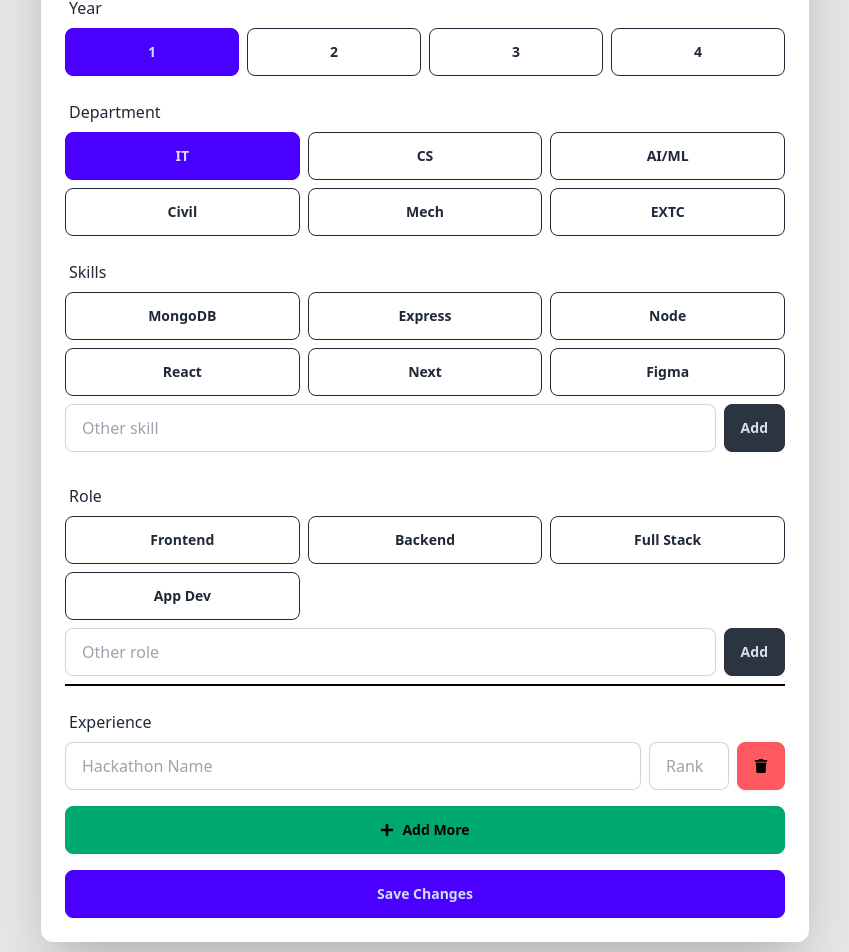
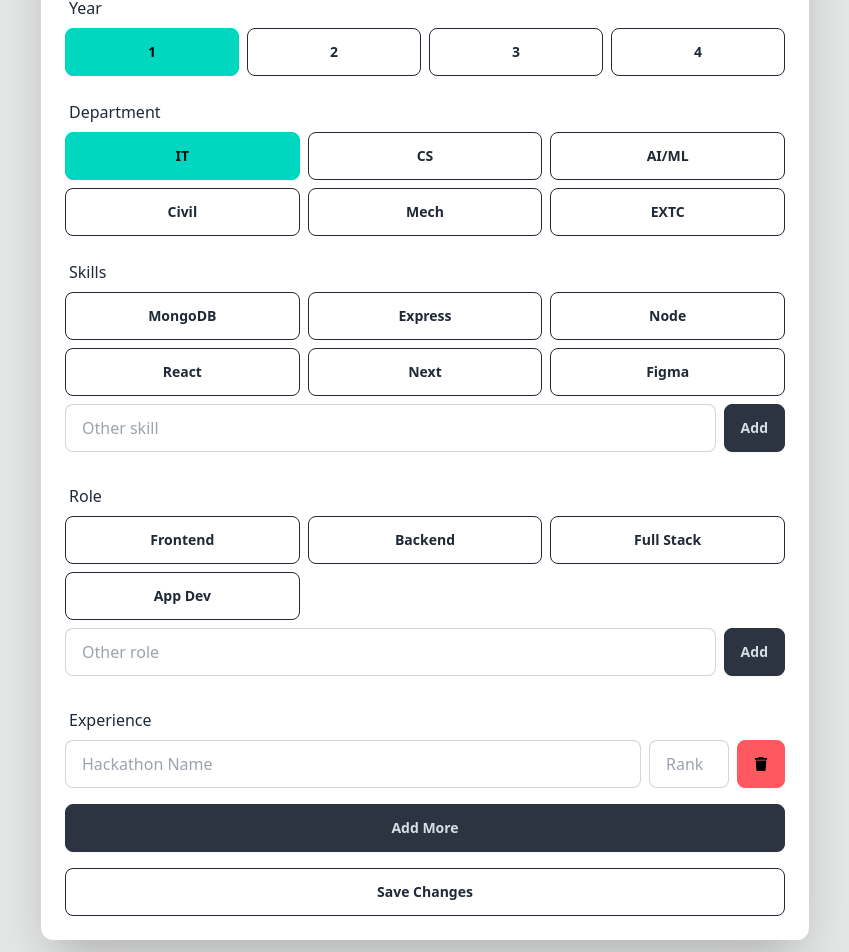
Before and after one commit to tms04/HackMate, a React (Vite) app in the folder clients/: page /userdetails in a window 1280 px wide. Shown: the part 260-1212 px from the top of the page, without its empty margins (215-1064 px from the left). Built offline with nearby package versions, Linux system fonts and the light colour scheme.

Commit message:
Enhanced Profile page

```diff
--- a/clients/src/pages/ProfileForm.jsx
+++ b/clients/src/pages/ProfileForm.jsx
@@ -1,6 +1,13 @@
 /* eslint-disable no-unused-vars */
 import { useState } from "react";
-import { FaPlus, FaTrash, FaTimes, FaUpload, FaUser } from "react-icons/fa";
+import {
+  FaPlus,
+  FaTrash,
+  FaTimes,
+  FaUpload,
+  FaUser,
+  FaMinus,
+} from "react-icons/fa";
 
 const ProfileForm = () => {
   const [year, setYear] = useState(1);
@@ -20,15 +27,17 @@ const ProfileForm = () => {
   const roleOptions = ["Frontend", "Backend", "Full Stack", "App Dev"];
 
   const handleSelection = (item, setFunction, state) => {
-    setFunction(state.includes(item) ? state.filter(i => i !== item) : [...state, item]);
+    setFunction(
+      state.includes(item) ? state.filter((i) => i !== item) : [...state, item]
+    );
   };
 
   const handleRemoveSkill = (skill) => {
-    setSkills(skills.filter(s => s !== skill));
+    setSkills(skills.filter((s) => s !== skill));
   };
 
   const handleRemoveRole = (role) => {
-    setRoles(roles.filter(r => r !== role));
+    setRoles(roles.filter((r) => r !== role));
   };
 
   const handleAddExperience = () => {
@@ -57,34 +66,45 @@ const ProfileForm = () => {
   return (
     <div className="min-h-screen w-full bg-base-300 flex justify-center items-center p-6">
       <div className="card bg-base-100 w-full max-w-3xl shadow-2xl p-6 rounded-xl">
-        <h1 className="text-3xl font-bold text-center mb-6">Complete Your Profile</h1>
-
-
-
-
+        <h1 className="text-3xl font-bold text-center mb-6">
+          Complete Your Profile
+        </h1>
 
         {/* Profile Picture Upload */}
         <div className="flex flex-col items-center mb-4">
           <label className="avatar cursor-pointer w-24 h-24 border rounded-full overflow-hidden flex items-center justify-center">
             {profilePic ? (
-      <img src={profilePic} alt="Profile" className="w-full h-full object-cover" />
+              <img
+                src={profilePic}
+                alt="Profile"
+                className="w-full h-full object-cover"
+              />
             ) : (
               <FaUser size={48} />
             )}
-    <input type="file" className="hidden" onChange={handleProfilePicUpload} />
+            <input
+              type="file"
+              className="hidden"
+              onChange={handleProfilePicUpload}
+            />
           </label>
           <p className="text-sm text-gray-500 mt-2">Profile Picture</p>
         </div>
 
         <form className="space-y-4">
-
-
           {/* Year Selection */}
           <div className="form-control">
             <label className="label">Year</label>
             <div className="grid grid-cols-2 sm:grid-cols-4 gap-2">
-              {years.map(y => (
-                <button key={y} type="button" className={`btn w-full ${year === y ? "btn-primary" : "btn-outline"}`} onClick={() => setYear(y)}>
+              {years.map((y) => (
+                <button
+                  key={y}
+                  type="button"
+                  className={`btn w-full ${
+                    year === y ? "btn-accent" : "btn-outline"
+                  }`}
+                  onClick={() => setYear(y)}
+                >
                   {y}
                 </button>
               ))}
@@ -95,8 +115,15 @@ const ProfileForm = () => {
           <div className="form-control">
             <label className="label">Department</label>
             <div className="grid grid-cols-2 sm:grid-cols-3 gap-2">
-              {departments.map(dept => (
-                <button key={dept} type="button" className={`btn w-full ${department === dept ? "btn-primary" : "btn-outline"}`} onClick={() => setDepartment(dept)}>
+              {departments.map((dept) => (
+                <button
+                  key={dept}
+                  type="button"
+                  className={`btn w-full ${
+                    department === dept ? "btn-accent" : "btn-outline"
+                  }`}
+                  onClick={() => setDepartment(dept)}
+                >
                   {dept}
                 </button>
               ))}
@@ -107,54 +134,133 @@ const ProfileForm = () => {
           <div className="form-control">
             <label className="label">Skills</label>
             <div className="grid grid-cols-2 sm:grid-cols-3 gap-2">
-              {skillOptions.map(skill => (
-                <button key={skill} type="button" className={`btn w-full ${skills.includes(skill) ? "btn-accent" : "btn-outline"}`} onClick={() => handleSelection(skill, setSkills, skills)}>
+              {skillOptions.map((skill) => (
+                <button
+                  key={skill}
+                  type="button"
+                  className={`btn w-full ${
+                    skills.includes(skill) ? "btn-accent" : "btn-outline"
+                  }`}
+                  onClick={() => handleSelection(skill, setSkills, skills)}
+                >
                   {skill}
                 </button>
               ))}
             </div>
             <div className="mt-2 flex gap-2">
-              <input type="text" placeholder="Other skill" className="input input-bordered flex-grow" value={customSkill} onChange={(e) => setCustomSkill(e.target.value)} />
-              <button type="button" className="btn btn-neutral" onClick={() => { if (customSkill.trim()) { setSkills([...skills, customSkill]); setCustomSkill(""); } }}>
+              <input
+                type="text"
+                placeholder="Other skill"
+                className="input input-bordered flex-grow"
+                value={customSkill}
+                onChange={(e) => setCustomSkill(e.target.value)}
+              />
+              <button
+                type="button"
+                className="btn btn-neutral"
+                onClick={() => {
+                  if (customSkill.trim()) {
+                    setSkills([...skills, customSkill]);
+                    setCustomSkill("");
+                  }
+                }}
+              >
                 Add
               </button>
             </div>
-            <div className="mt-2">
+
+            <div className="mt-2 flex flex-wrap gap-2">
+              {skills.map((skill, index) => (
+                <span
+                  key={index}
+                  className="badge badge-neutral flex justify-between items-center gap-1 px-2 py-4 cursor-pointer"
+                  onClick={() => handleRemoveSkill(skill)}
+
+                >
+                  {skill}
+                  {/* <button
+                    type="button"
+                    className="btn btn-error btn-circle btn-xs p-1"
+                    onClick={() => handleRemoveSkill(skill)}
+                  >
+                    <FaMinus size={10} />
+                  </button> */}
+                </span>
+              ))}
+            </div>
+          </div>
+
+            {/* <div className="mt-2">
               {skills.map((skill, index) => (
                 <div key={index} className="flex gap-2 mb-2">
-                  <span className="badge badge-accent">{skill}</span>
-                  <button type="button" className="btn btn-error btn-sm" onClick={() => handleRemoveSkill(skill)}>
+                  <span className="badge badge-neutral">{skill}</span>
+                  <button
+                    type="button"
+                    className="btn btn-error btn-sm"
+                    onClick={() => handleRemoveSkill(skill)}
+                  >
                     <FaTrash />
                   </button>
                 </div>
               ))}
             </div>
-          </div>
+          </div> */}
 
           {/* Role Selection */}
           <div className="form-control">
             <label className="label">Role</label>
             <div className="grid grid-cols-2 sm:grid-cols-3 gap-2">
-              {roleOptions.map(role => (
-                <button key={role} type="button" className={`btn w-full ${roles.includes(role) ? "btn-accent" : "btn-outline"}`} onClick={() => handleSelection(role, setRoles, roles)}>
+              {roleOptions.map((role) => (
+                <button
+                  key={role}
+                  type="button"
+                  className={`btn w-full ${
+                    roles.includes(role) ? "btn-accent" : "btn-outline"
+                  }`}
+                  onClick={() => handleSelection(role, setRoles, roles)}
+                >
                   {role}
                 </button>
               ))}
             </div>
             <div className="mt-2 flex gap-2">
-              <input type="text" placeholder="Other role" className="input input-bordered flex-grow" value={customRole} onChange={(e) => setCustomRole(e.target.value)} />
-              <button type="button" className="btn btn-neutral" onClick={() => { if (customRole.trim()) { setRoles([...roles, customRole]); setCustomRole(""); } }}>
+              <input
+                type="text"
+                placeholder="Other role"
+                className="input input-bordered flex-grow"
+                value={customRole}
+                onChange={(e) => setCustomRole(e.target.value)}
+              />
+              <button
+                type="button"
+                className="btn btn-neutral"
+                onClick={() => {
+                  if (customRole.trim()) {
+                    setRoles([...roles, customRole]);
+                    setCustomRole("");
+                  }
+                }}
+              >
                 Add
               </button>
             </div>
-            <div className="mt-2 flex border-black border">
+            <div className="mt-2 flex flex-wrap gap-2">
               {roles.map((role, index) => (
-                <div key={index} className="flex gap-2 mb-2">
-                  <span className="badge badge-neutral flex justify-between">{role}   <button type="button" className="btn btn-error btn-circle" onClick={() => handleRemoveRole(role)}>
-                    <FaTimes />
-                  </button></span>
+                <span
+                  key={index}
+                  className="badge badge-neutral flex justify-between items-center gap-1 px-2 py-4 cursor-pointer"
+                  onClick={() => handleRemoveRole(role)}
 
-                </div>
+                >
+                  {role}
+                  {/* <button
+                    type="button"
+                    className="btn btn-error btn-circle btn-xs"
+                    onClick={() => handleRemoveRole(role)}
+                  >
+                    <FaMinus size={10} />
+                  </button> */}
+                </span>
               ))}
             </div>
           </div>
@@ -164,26 +270,54 @@ const ProfileForm = () => {
             <label className="label">Experience</label>
             {experience.map((exp, index) => (
               <div key={index} className="flex gap-2 mb-2">
-                <input type="text" placeholder="Hackathon Name" className="input input-bordered flex-grow" value={exp.name} onChange={(e) => {
+                <input
+                  type="text"
+                  placeholder="Hackathon Name"
+                  className="input input-bordered flex-grow"
+                  value={exp.name}
+                  onChange={(e) => {
                     const newExp = [...experience];
                     newExp[index].name = e.target.value;
                     setExperience(newExp);
-                }} />
-                <input type="text" placeholder="Rank" className="input input-bordered w-20" value={exp.rank} onChange={(e) => {
+                  }}
+                />
+                <input
+                  type="text"
+                  placeholder="Rank"
+                  className="input input-bordered w-20"
+                  value={exp.rank}
+                  onChange={(e) => {
                     const newExp = [...experience];
                     newExp[index].rank = e.target.value;
                     setExperience(newExp);
-                }} />
-                <button type="button" className="btn btn-error" onClick={() => handleRemoveExperience(index)}>
+                  }}
+                />
+                <button
+                  type="button"
+                  className="btn btn-error"
+                  onClick={() => handleRemoveExperience(index)}
+                >
                   <FaTrash />
                 </button>
               </div>
             ))}
-            <button type="button" className="btn btn-success w-full mt-2" onClick={handleAddExperience}><FaPlus /> Add More</button>
+            <button
+              type="button"
+              className="btn btn-neutral w-full mt-2"
+              onClick={handleAddExperience}
+            >
+             Add More
+            </button>
           </div>
 
           {/* Save Changes Button */}
-          <button type="button" className="btn btn-primary w-full" onClick={handleSaveChanges}>Save Changes</button>
+          <button
+            type="button"
+            className="btn btn-outline w-full"
+            onClick={handleSaveChanges}
+          >
+            Save Changes
+          </button>
         </form>
       </div>
     </div>
```
Lines whose indentation alone changed are shown as unchanged.
